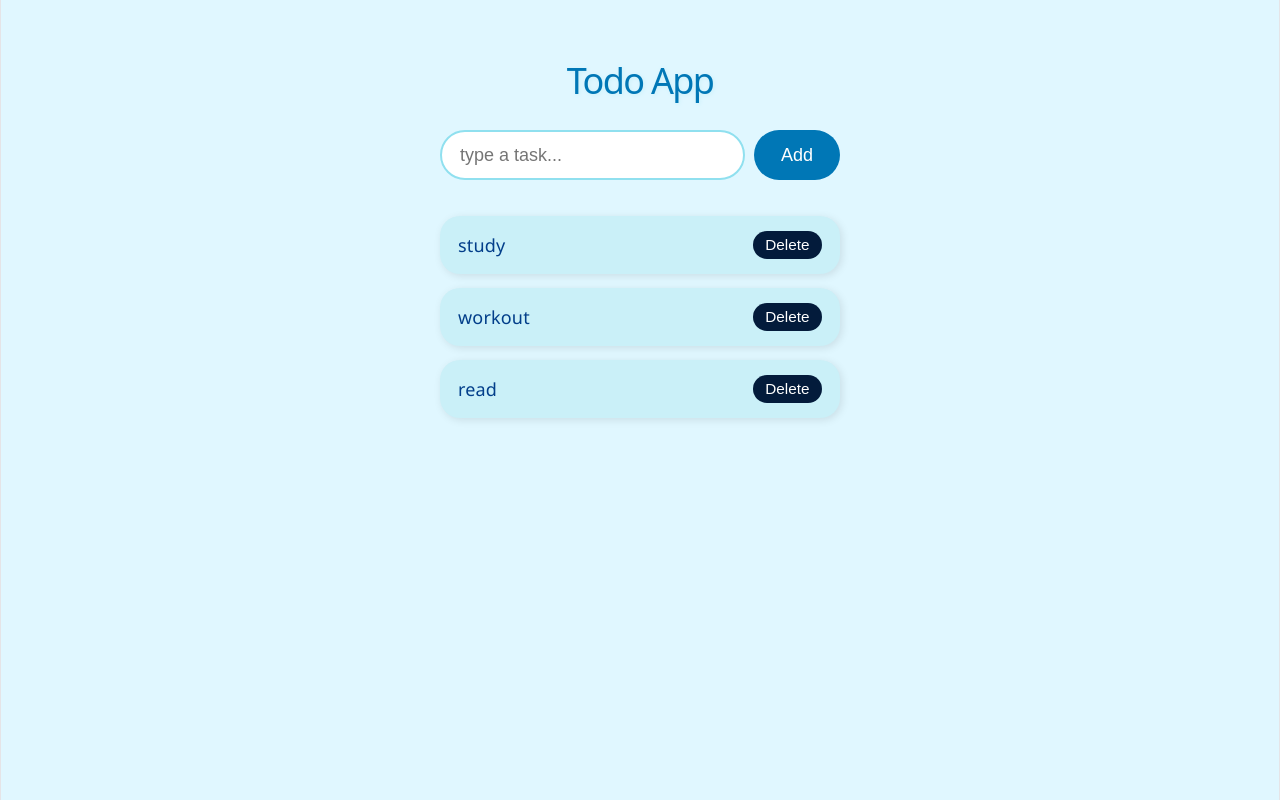
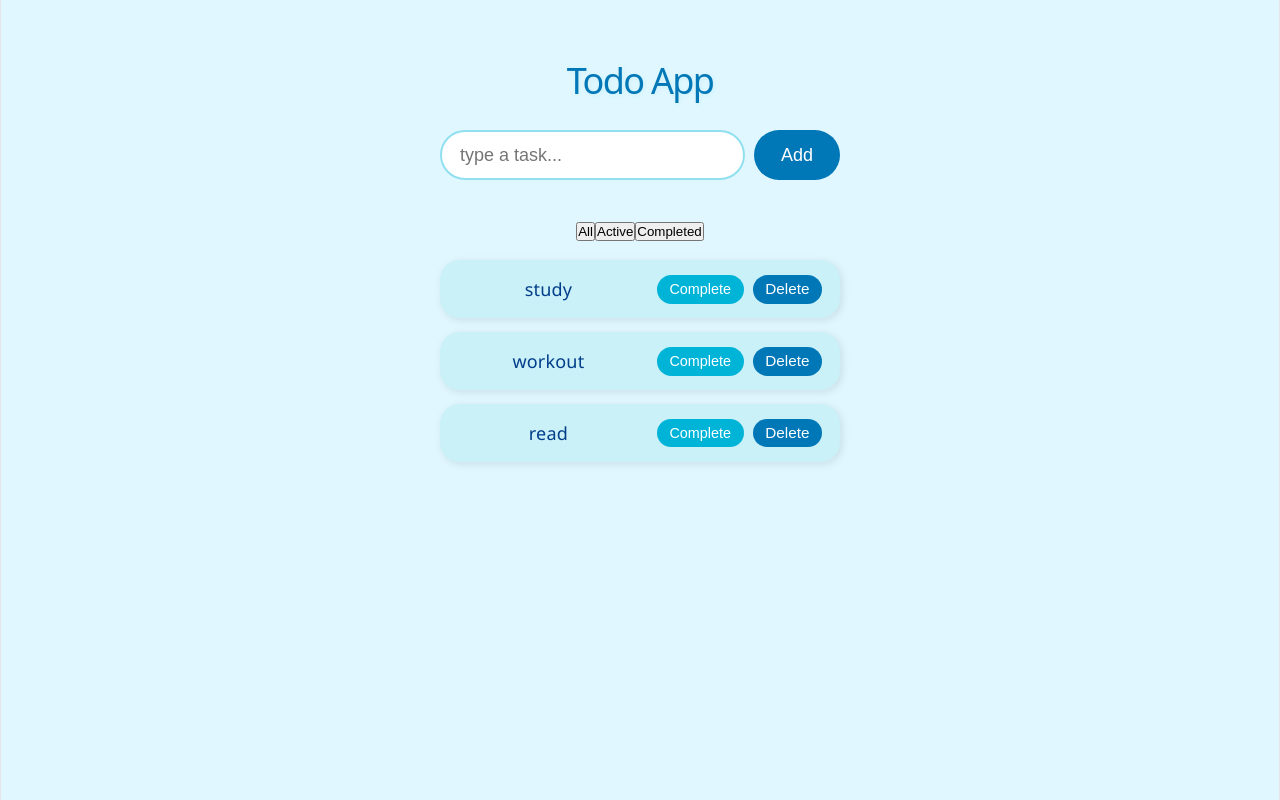
Before and after one commit to Leah224/Advanced-Todo-App, a React (Vite) app in the folder vite-project/: page / in a window 1280 px wide. Built offline with nearby package versions, Linux system fonts and the light colour scheme.

Commit message:
ui changes

```diff
--- a/vite-project/src/App.css
+++ b/vite-project/src/App.css
@@ -12,14 +12,14 @@
 html, body, #root {
   height: 100%;
   width: 100%;
-  background: #e0f7ff; /* light blue background */
+  background: #e0f7ff;
   font-family: "Segoe UI", Tahoma, Geneva, Verdana, sans-serif;
   overflow-x: hidden;
 }
 
 /* 2️⃣ App container */
 .app-container {
-  min-height: 100%; /* fill the parent (#root) */
+  min-height: 100%;
   width: 100%;
   padding: 2rem 1rem;
   display: flex;
@@ -38,7 +38,7 @@ html, body, #root {
   text-shadow: 1px 1px 4px #caf0f8;
 }
 
-/* 4️⃣ Input + Add button container */
+/* 4️⃣ Input container */
 .input-container {
   margin-bottom: 2rem;
   display: flex;
@@ -49,7 +49,7 @@ html, body, #root {
   max-width: 400px;
 }
 
-/* 5️⃣ Input field */
+/* 5️⃣ Input */
 .task-input {
   flex: 1 1 150px;
   padding: 0.7rem 1rem;
@@ -83,7 +83,12 @@ html, body, #root {
   transform: scale(1.05);
 }
 
-/* 7️⃣ Todo list */
+/* 7️⃣ Filter buttons (optional improvement) */
+.filter-container {
+  margin-bottom: 1rem;
+}
+
+/* 8️⃣ Todo list */
 .todo-list {
   list-style: none;
   padding-left: 0;
@@ -91,7 +96,7 @@ html, body, #root {
   max-width: 400px;
 }
 
-/* 8️⃣ Todo items */
+/* 9️⃣ Todo item */
 .todo-item {
   background: #caf0f8;
   padding: 0.8rem 1rem;
@@ -103,20 +108,43 @@ html, body, #root {
   display: flex;
   justify-content: space-between;
   align-items: center;
-  transition: transform 0.2s;
+  gap: 1rem;
+  transition: all 0.2s ease;
+  cursor: grab;
 }
 
 .todo-item:hover {
   transform: scale(1.02);
 }
 
-/* 9️⃣ Delete button inside todo items */
+.todo-item:active {
+  cursor: grabbing;
+  opacity: 0.7;
+}
+
+/* 🔟 Todo text */
+.todo-text {
+  flex: 1;
+  cursor: pointer;
+}
+
+/* ✅ COMPLETED STATE (whole item effect) */
+.todo-item.completed {
+  opacity: 0.4;
+  background: #dff6fb;
+}
+
+/* also strike text inside completed */
+.todo-item.completed .todo-text {
+  text-decoration: line-through;
+}
+
+/* 1️⃣1️⃣ Delete button */
 .delete-button {
-  margin-left: 1rem;
   padding: 0.3rem 0.7rem;
   border-radius: 20px;
   border: none;
-  background: #031b3b;
+  background: #0077b6;
   color: white;
   font-size: 0.85rem;
   cursor: pointer;
@@ -128,7 +156,7 @@ html, body, #root {
   transform: scale(1.1);
 }
 
-/* 🔟 Responsive tweaks for small screens */
+/* 1️⃣2️⃣ Responsive */
 @media (max-width: 480px) {
   .app-header {
     font-size: 1.5rem;
@@ -154,3 +182,35 @@ html, body, #root {
     padding: 0.25rem 0.5rem;
   }
 }
+
+.todo-actions {
+  display: flex;
+  gap: 0.5rem;
+}
+
+/* Complete button */
+.complete-button {
+  padding: 0.3rem 0.7rem;
+  border-radius: 20px;
+  border: none;
+  background: #00b4d8;
+  color: white;
+  font-size: 0.8rem;
+  cursor: pointer;
+  transition: all 0.2s ease;
+}
+
+.complete-button:hover {
+  background: #0096c7;
+  transform: scale(1.05);
+}
+
+/* Completed state (whole item fades + line-through text) */
+.todo-item.completed {
+  opacity: 0.4;
+  background: #dff6fb;
+}
+
+.todo-item.completed .todo-text {
+  text-decoration: line-through;
+}
--- a/vite-project/src/App.jsx
+++ b/vite-project/src/App.jsx
@@ -1,53 +1,94 @@
-import { useState } from "react";
+import { useState, useEffect } from "react";
 import "./App.css";
 
 function App() {
-  // Setup state
   const [input, setInput] = useState("");
-  const [todos, setTodos] = useState([
-    { text: "study", completed: false },
-    { text: "workout", completed: false },
-    { text: "read", completed: false },
-  ]);
 
-  // Add todo
+  const [todos, setTodos] = useState(() => {
+    const saved = localStorage.getItem("todos");
+    return saved
+      ? JSON.parse(saved)
+      : [
+          { id: 1, text: "study", completed: false },
+          { id: 2, text: "workout", completed: false },
+          { id: 3, text: "read", completed: false },
+        ];
+  });
+
+  const [filter, setFilter] = useState("all");
+  const [draggedId, setDraggedId] = useState(null);
+
+  // Save to localStorage
+  useEffect(() => {
+    localStorage.setItem("todos", JSON.stringify(todos));
+  }, [todos]);
+
+  // ADD TODO
   function handleAddTodo() {
     if (input.trim().length > 0) {
-      const newTodos = [
+      setTodos([
         ...todos,
-        { text: input.trim(), completed: false },
-      ];
-      setTodos(newTodos);
+        {
+          id: Date.now(),
+          text: input.trim(),
+          completed: false,
+        },
+      ]);
       setInput("");
     }
   }
 
-  // Delete todo
-  function handleDeleteTodo(index) {
-    const removeTodos = todos.filter((item, i) => i !== index);
-    setTodos(removeTodos);
+  // DELETE TODO
+  function handleDeleteTodo(id) {
+    setTodos(todos.filter((todo) => todo.id !== id));
   }
 
-  // Toggle complete
-  function handleToggleComplete(index) {
-    const updatedTodos = todos.map((todo, i) => {
-      if (i === index) {
-        return {
-          ...todo,
-          completed: !todo.completed,
-        };
-      }
-      return todo;
-    });
+  // TOGGLE COMPLETE
+  function handleToggleComplete(id) {
+    setTodos(
+      todos.map((todo) =>
+        todo.id === id
+          ? { ...todo, completed: !todo.completed }
+          : todo
+      )
+    );
+  }
 
-    setTodos(updatedTodos);
+  // DRAG START
+  function handleDragStart(id) {
+    setDraggedId(id);
   }
+
+  // DRAG OVER
+  function handleDragOver(e) {
+    e.preventDefault();
+  }
+
+  // DROP (reorder)
+  function handleDrop(id) {
+    const draggedIndex = todos.findIndex((t) => t.id === draggedId);
+    const dropIndex = todos.findIndex((t) => t.id === id);
+
+    const updated = [...todos];
+    const [draggedItem] = updated.splice(draggedIndex, 1);
+    updated.splice(dropIndex, 0, draggedItem);
+
+    setTodos(updated);
+    setDraggedId(null);
+  }
+
+  // FILTER LOGIC
+  const filteredTodos = todos.filter((todo) => {
+    if (filter === "active") return !todo.completed;
+    if (filter === "completed") return todo.completed;
+    return true;
+  });
 
   return (
     <div className="app-container">
       <h1 className="app-header">Todo App</h1>
 
-      {/* Input */}
+      {/* INPUT */}
       <div className="input-container">
         <input
           type="text"
@@ -55,39 +96,51 @@ function App() {
           placeholder="type a task..."
           className="task-input"
           onChange={(e) => setInput(e.target.value)}
-          onKeyDown={(event) => {
-            if (event.key === "Enter") {
-              handleAddTodo();
-            }
-          }}
+          onKeyDown={(e) => e.key === "Enter" && handleAddTodo()}
         />
+
         <button className="add-button" onClick={handleAddTodo}>
           Add
         </button>
       </div>
 
-      {/* Todo List */}
+      {/* FILTERS */}
+      <div style={{ marginBottom: "1rem" }}>
+        <button onClick={() => setFilter("all")}>All</button>
+        <button onClick={() => setFilter("active")}>Active</button>
+        <button onClick={() => setFilter("completed")}>Completed</button>
+      </div>
+
+      {/* LIST */}
       <ul className="todo-list">
-        {todos.map((todo, index) => (
-          <li key={index} className="todo-item">
-
-            <span
-              onClick={() => handleToggleComplete(index)}
-              style={{
-                textDecoration: todo.completed ? "line-through" : "none",
-                cursor: "pointer",
-              }}
-            >
+        {filteredTodos.map((todo) => (
+          <li
+            key={todo.id}
+            className={`todo-item ${todo.completed ? "completed" : ""}`}
+            draggable
+            onDragStart={() => handleDragStart(todo.id)}
+            onDragOver={handleDragOver}
+            onDrop={() => handleDrop(todo.id)}
+          >
+            <span className="todo-text">
               {todo.text}
             </span>
 
-            <button
-              className="delete-button"
-              onClick={() => handleDeleteTodo(index)}
-            >
-              Delete
-            </button>
+            <div className="todo-actions">
+              <button
+                className="complete-button"
+                onClick={() => handleToggleComplete(todo.id)}
+              >
+                {todo.completed ? "Undo" : "Complete"}
+              </button>
 
+              <button
+                className="delete-button"
+                onClick={() => handleDeleteTodo(todo.id)}
+              >
+                Delete
+              </button>
+            </div>
           </li>
         ))}
       </ul>
```
